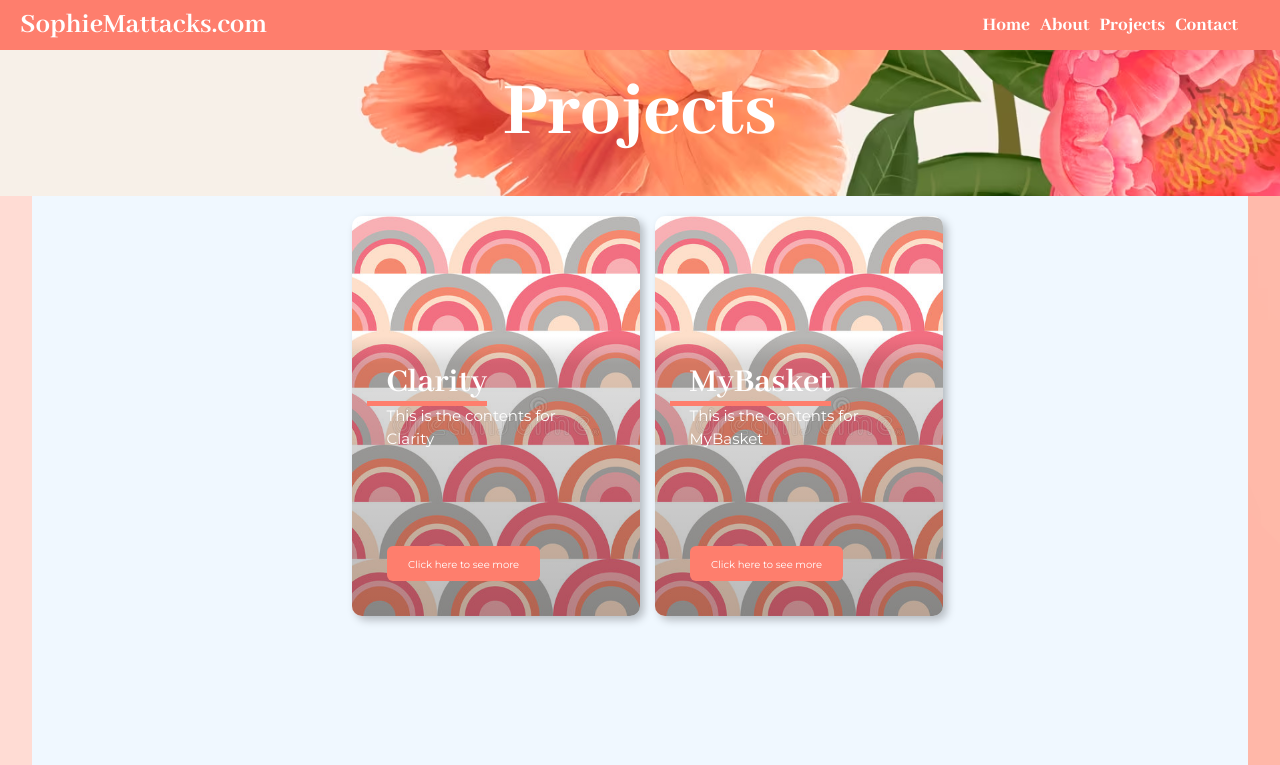
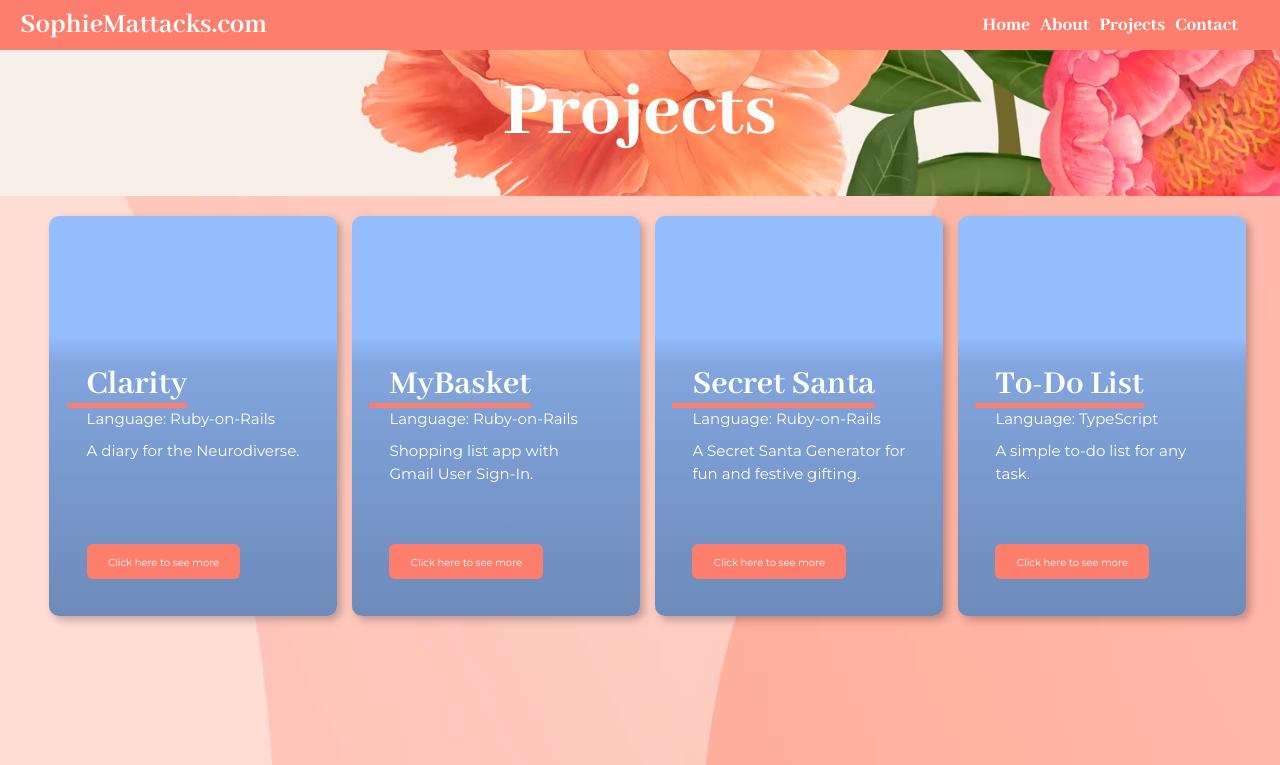
Before and after one commit to SophieMatts/sophie-mattacks, a React (Create React App) app: page /Projects in a window 1280 px wide. Shown: the top 765 px of the page. Built offline with nearby package versions, Linux system fonts and the light colour scheme.

Commit message:
Card information added

```diff
--- a/src/Pages/Projects/Projects.css
+++ b/src/Pages/Projects/Projects.css
@@ -36,7 +36,6 @@ display: flex;
 flex-direction: row;
 flex-wrap: wrap;
 justify-content: center;
-background-color: aliceblue;
 }
 
 /* CARDS */
--- a/src/Pages/Projects/Projects.js
+++ b/src/Pages/Projects/Projects.js
@@ -13,17 +13,35 @@ const Projects = () => {
         <div className="card-section-container">
 
           <Card
-          imageUrl= {'/nuero.png'}
+          imageUrl= {'/projects_card.png'}
           title="Clarity"
-          description="This is the contents for Clarity"
+          language="Language: Ruby-on-Rails"
+          description="A diary for the Neurodiverse."
           plink="https://github.com/arhamzubair00/Clarity_app#readme"
           />
 
           <Card
-          imageUrl= {'/nuero.png'}
+          imageUrl= {'/projects_card.png'}
           title="MyBasket"
-          description="This is the contents for MyBasket"
+          language="Language: Ruby-on-Rails"
+          description="Shopping list app with Gmail User Sign-In."
           plink="https://github.com/SophieMatts/my_basket#readme"
+          />
+
+          <Card
+          imageUrl= {'/projects_card.png'}
+          title="Secret Santa"
+          language="Language: Ruby-on-Rails"
+          description="A Secret Santa Generator for fun and festive gifting."
+          plink="https://github.com/SophieMatts/Secret_Santa_App#readme"
+          />
+
+          <Card
+          imageUrl= {'/projects_card.png'}
+          title="To-Do List"
+          language="Language: TypeScript"
+          description="A simple to-do list for any task."
+          plink="https://github.com/SophieMatts/Angular-To-Do-List-"
           />
 
         </div>
--- a/src/components/Card/Card.css
+++ b/src/components/Card/Card.css
@@ -34,7 +34,7 @@
   justify-content: space-between;
   align-self: flex-end;
   height: 70%;
-  padding: 12%;
+  padding: 13%;
   background: linear-gradient(180deg,
   hsla(0, 0%, 0%, 0) 0%,
   hsl(0deg 0% 0% / 13%) 10%,
--- a/src/components/Card/Card.js
+++ b/src/components/Card/Card.js
@@ -6,7 +6,7 @@ import './Card.css';
 class Card extends Component {
 
   render() {
-    const {imageUrl, title, description, plink} = this.props;
+    const {imageUrl, title, language, description, plink} = this.props;
 
     return(
       <div className="card-container">
@@ -18,6 +18,7 @@ class Card extends Component {
         <div className="card-contents | flow">
           <div className="card-contents-container | flow">
             <h2 className="card-title">{title}</h2>
+            <p className="card-description">{language}</p>
             <p className="card-description">{description}</p>
           </div>
           <button class="card-button">
```
Also changed, not shown: public/projects_card.png (added).
